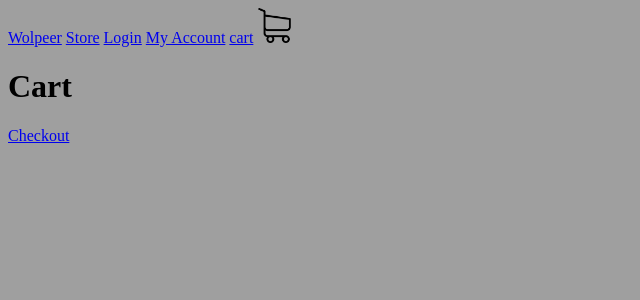
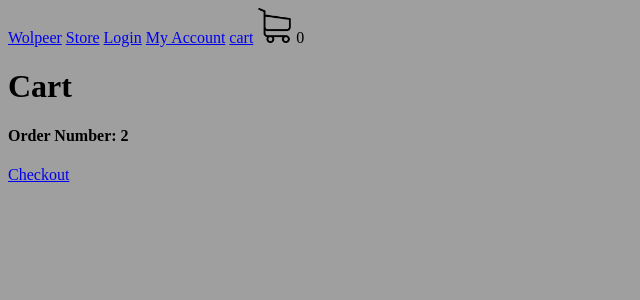
Before and after one commit to CassianoOliveira23/ecommerce, a Django app: page /cart/ in a window 1280 px wide. Shown: the top 300 px of the page, without its empty margins (0-640 px from the left). Run offline with Django 5.2, Linux system fonts and the light colour scheme; a user stored in the database is signed in; tables that the repository leaves empty hold one stand-in row (values such as "Sample post").

Commit message:
adding products in the cart

```diff
--- a/ecommerce/store/context.py
+++ b/ecommerce/store/context.py
@@ -5,14 +5,14 @@ def cart(request):
     if request.user.is_authenticated:
         customer = request.user.customer
     else:
-        print("Logged out")
+        return{"items_cart": items_cart }
 
     order, created = Order.objects.get_or_create(customer=customer, done=False)
     order_items = OrderItem.objects.filter(order=order)
     for item in order_items:
         items_cart += item.quantity
 
-    return{"itens_cart": items_cart }
+    return{"items_cart": items_cart }
 
 
 # TODO When a customer create an account in our website we have to create a customer for him
--- a/ecommerce/store/templates/cart.html
+++ b/ecommerce/store/templates/cart.html
@@ -3,5 +3,18 @@
 
 {% block body %}
     <h1>Cart</h1>
+
+    <h4>Order Number: {{ order.id }}</h4>
+
+    {% for item in order_items %}
+        <p>
+            <img src="{{ item.stok_item.product.image.url }}" width="50px">
+            Product: {{ item.stok_item.product.name }};
+            Color {{ item.stok_item.color.name }};
+            Size: {{ item.stok_item.size }};
+            Quantity: {{ item.quantity }};
+        </p>
+    {% endfor %}
+
     <a href="{% url 'checkout' %}">Checkout</a>
 {% endblock %}
--- a/ecommerce/store/views.py
+++ b/ecommerce/store/views.py
@@ -38,7 +38,12 @@ def see_product(request, id_product, id_color=None):
 
 
 def cart(request):
-    return render(request, 'cart.html')
+    if request.user.is_authenticated:
+        customer = request.user.customer
+    order, created = Order.objects.get_or_create(customer=customer, done=False)
+    order_items = OrderItem.objects.filter(order=order)
+    context = {"order_items": order_items, "order": order }
+    return render(request, 'cart.html', context)
 
 
 def addto_cart(request, id_product):
```
